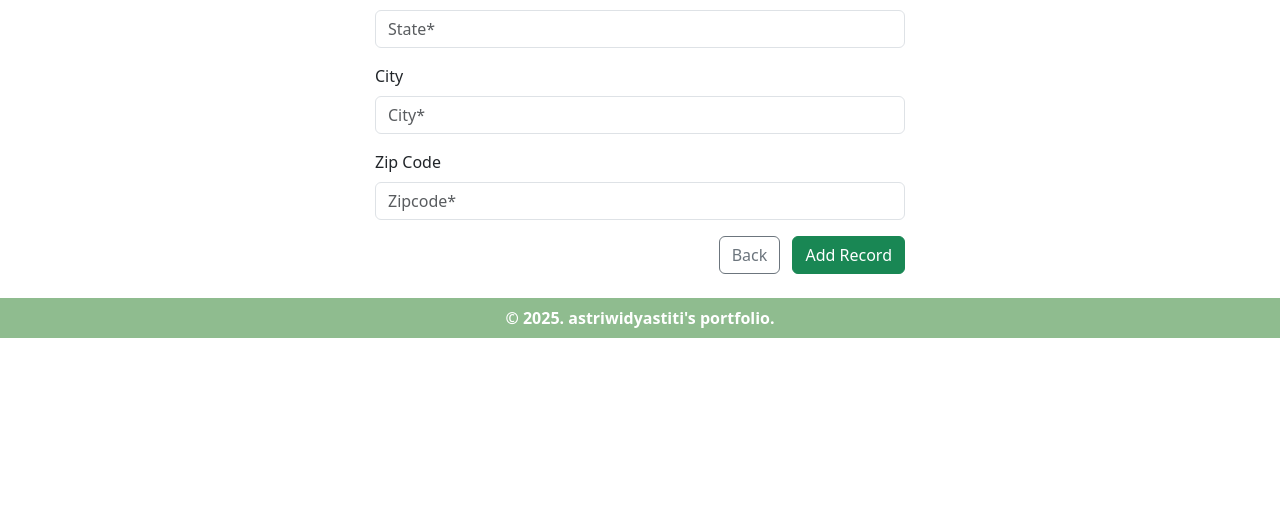
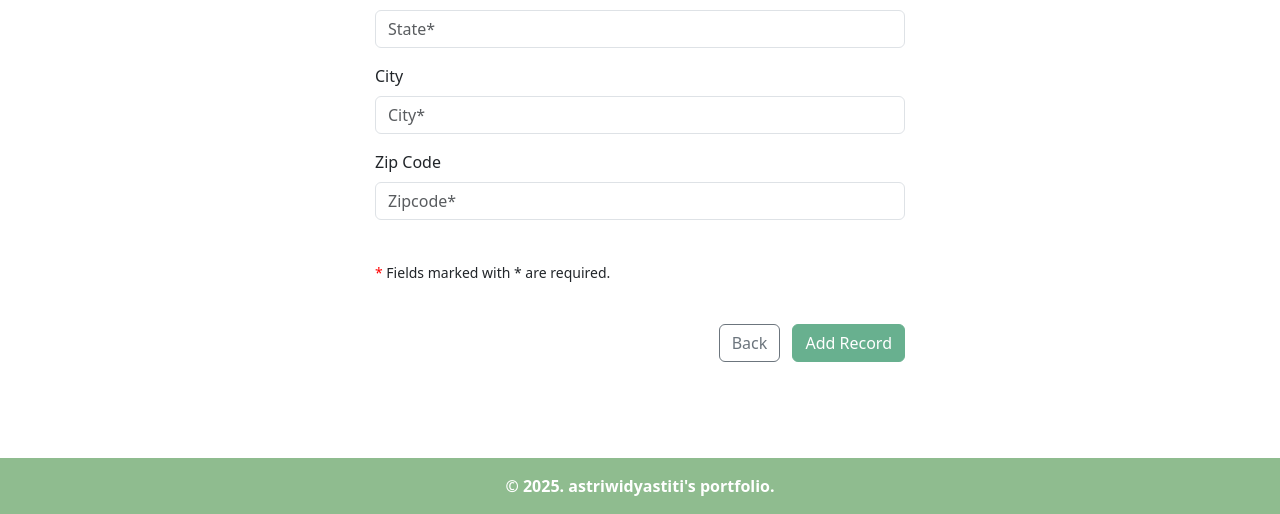
Before and after one commit to astriwidyastiti/Django-CRM, a Django app: page /add_record in a window 1280 px wide. Shown: the part 732-1246 px from the top of the page. Before the commit the page ends 1070 px from the top, so only its background shows below. Run offline with Django 5.2, Linux system fonts and the light colour scheme; the visitor is signed in with stand-in values (Sample User, id 1); parts of the project's set-up code (start-up, migrations or seed data) failed here and were passed over.

Commit message:
update button, edit button, edit footer

```diff
--- a/website/templates/add_record.html
+++ b/website/templates/add_record.html
@@ -4,11 +4,13 @@
 <div class="container content-wrapper py-4">
   <div class="row justify-content-center">
     <div class="col-md-6">
-    <h1 class="text-center" style="margin-top: 0;">Add Record</h1>
+
+      <h1 class="text-center">Add Record</h1>
       <br/>
 
-        <form method="POST" action="{% url 'add_record' %}">
+      <form method="POST" action="{% url 'add_record' %}" id="add-record-form">
         {% csrf_token %}
+
         <div class="mb-3">
           <label class="form-label">First Name</label>
           {{ form.first_name }}
@@ -57,24 +59,27 @@
           {{ form.city.errors }}
         </div>
 
-
         <div class="mb-3">
           <label class="form-label">Zip Code</label>
           {{ form.zipcode }}
           {{ form.zipcode.errors }}
         </div>
 
-
+        <!-- Tombol submit tersembunyi agar Enter tidak langsung submit -->
         <button type="submit" style="display: none;" disabled aria-hidden="true"></button>
 
+        <br/>
+        <p>
+          <small><span style="color: red">*</span> Fields marked with * are required.</small>
+        </p>
+        <br/>
+
         <div class="text-end">
-            <a href="{% url "home" %}" class="btn btn-outline-secondary me-2">
-                Back
-            </a>
-            <button type="button" class="btn btn-success" data-bs-toggle="modal" data-bs-target="#addRecordModal">
-              Add Record
-            </button>
+          <a href="{% url 'home' %}" class="btn btn-outline-secondary me-2">Back</a>
+          <button type="button" id="openModalBtn" class="btn btn-success" disabled>Add Record</button>
         </div>
+        <br/>
+      </form>
 
       <!-- Modal konfirmasi -->
       <div class="modal fade" id="addRecordModal" tabindex="-1" aria-labelledby="addRecordModalLabel" aria-hidden="true">
@@ -98,18 +103,22 @@
           </div>
         </div>
       </div>
-        </form>
+
     </div>
   </div>
 </div>
+{% endblock content %}
 
+<!-- Bootstrap JS -->
+<script src="https://cdn.jsdelivr.net/npm/bootstrap@5.3.3/dist/js/bootstrap.bundle.min.js"></script>
 
-{% endblock content %}
-<script src="https://cdn.jsdelivr.net/npm/bootstrap@5.3.3/dist/js/bootstrap.bundle.min.js"></script>
+<!-- Validasi dan Modal Script -->
 <script>
   document.addEventListener('DOMContentLoaded', function () {
-  const form = document.querySelector('form');
+    const form = document.getElementById('add-record-form');
+    const registerBtn = document.getElementById('openModalBtn');
 
+    // Cegah submit saat tekan Enter kecuali di textarea
     form.addEventListener('keydown', function (event) {
       if (event.key === 'Enter' && event.target.tagName !== 'TEXTAREA') {
         const modalOpen = document.querySelector('.modal.show');
@@ -118,5 +127,29 @@ document.addEventListener('DOMContentLoaded', function () {
         }
       }
     });
+
+    // Cek apakah semua field required telah terisi
+    function checkForm() {
+      const requiredFields = form.querySelectorAll('input[required], select[required], textarea[required]');
+      const allFilled = Array.from(requiredFields).every(field => field.value.trim() !== '');
+      registerBtn.disabled = !allFilled;
+    }
+
+    checkForm(); // Cek saat awal load
+
+    // Cek ulang setiap kali field diisi
+    form.querySelectorAll('input[required], select[required], textarea[required]').forEach(field => {
+      field.addEventListener('input', checkForm);
+    });
+
+    // Saat klik tombol Add Record
+    registerBtn.addEventListener('click', function () {
+      if (form.checkValidity()) {
+        const myModal = new bootstrap.Modal(document.getElementById('addRecordModal'));
+        myModal.show();
+      } else {
+        form.reportValidity();
+      }
+    });
   });
 </script>
--- a/website/templates/footer.html
+++ b/website/templates/footer.html
@@ -1,5 +1,7 @@
-<footer style="background-color: #8FBC8F;" class="text-white py-2">
-  <div class="container-fluid d-flex justify-content-center align-items-center">
-    <strong>&copy; 2025. astriwidyastiti's portfolio.</strong>
+<footer class="navbar navbar-expand-lg navbar-dark py-2 mt-5" style="background-color: #8FBC8F;">
+  <div class="container-fluid justify-content-center">
+    <span class="navbar-text text-white fw-semibold">
+      &copy; 2025. astriwidyastiti's portfolio.
+    </span>
   </div>
 </footer>
```
Also changed, not shown: website/templates/register.html (+15 -13 lines). Lines whose indentation alone changed are shown as unchanged.
